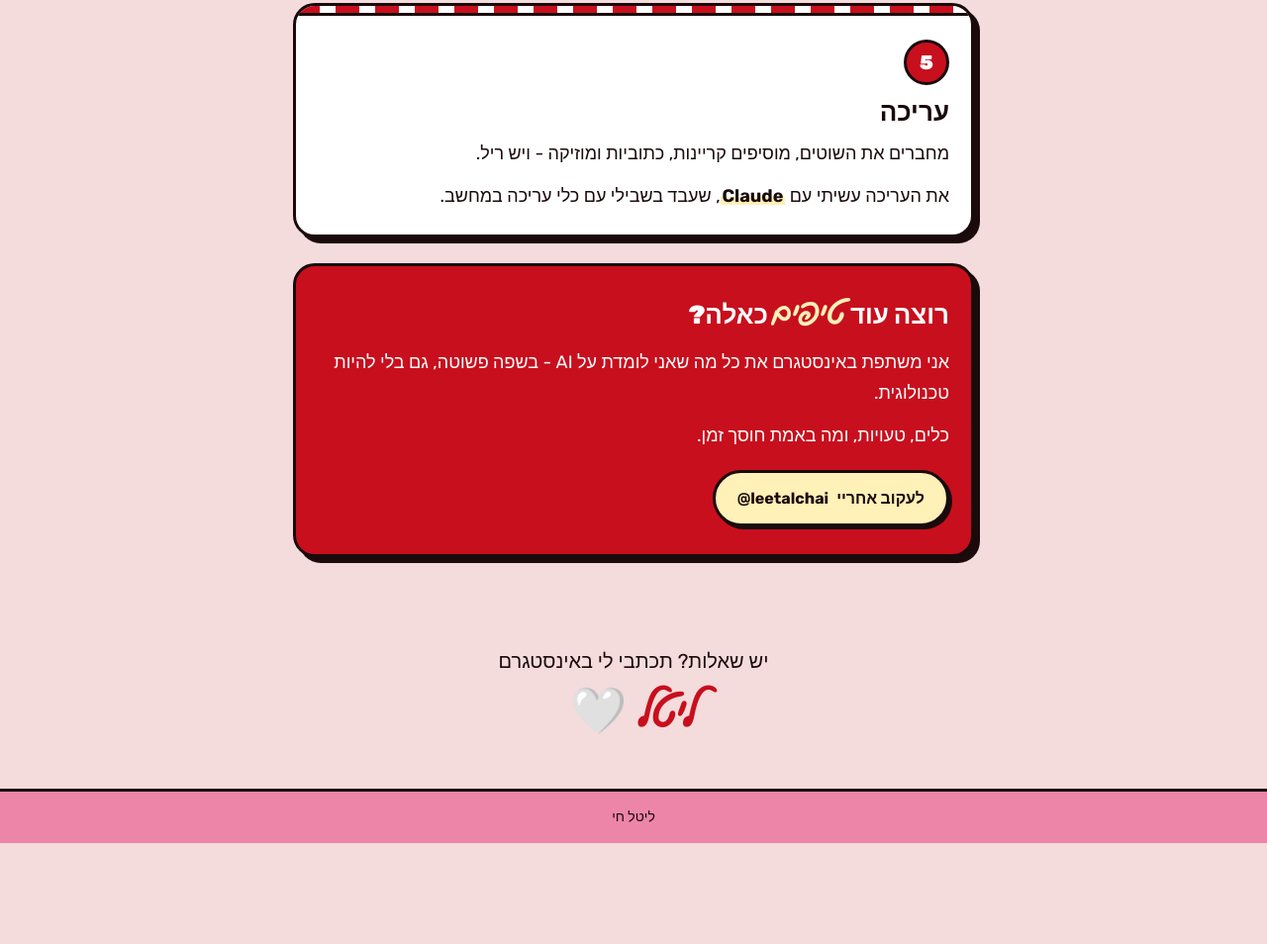
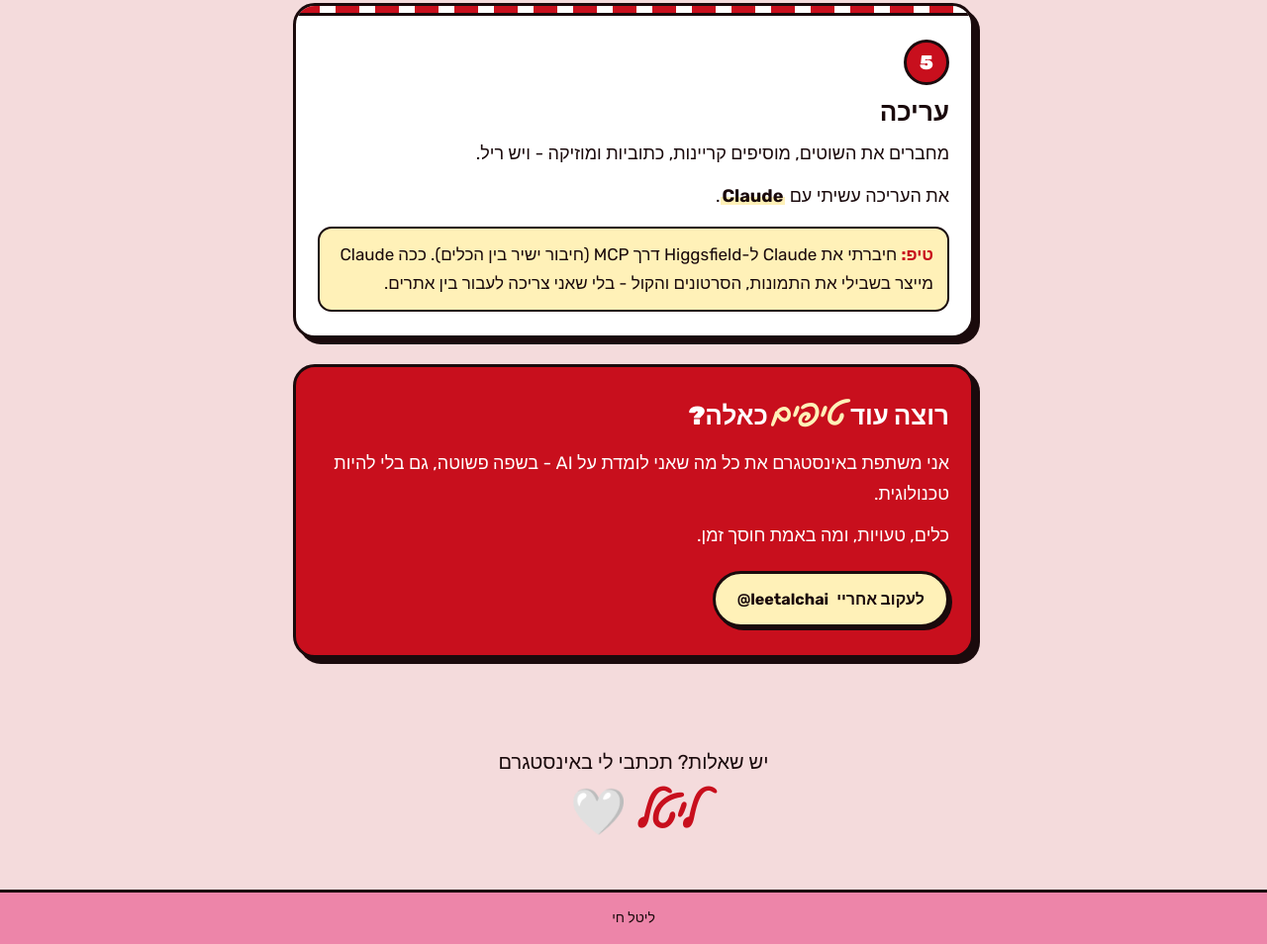
Before and after one commit to Leetal-Sitelcool/twin-guide, a plain HTML site: page index.html in a window 1280 px wide. Shown: the part 3111-4065 px from the top of the page at 99% size. Before the commit the page ends 3963 px from the top, so only its background shows below. Drawn offline with Linux system fonts and the light colour scheme.

Commit message:
עדכון מדריך הכפילה - 15-11-2026

```diff
--- a/index.html
+++ b/index.html
@@ -289,7 +289,8 @@
         <span class="num">5</span>
         <h2>עריכה</h2>
         <p>מחברים את השוטים, מוסיפים קריינות, כתוביות ומוזיקה - ויש ריל.</p>
-        <p>את העריכה עשיתי עם <mark>Claude</mark>, שעבד בשבילי עם כלי עריכה במחשב.</p>
+        <p>את העריכה עשיתי עם <mark>Claude</mark>.</p>
+        <div class="tip"><strong>טיפ:</strong> חיברתי את Claude ל-Higgsfield דרך MCP (חיבור ישיר בין הכלים). ככה Claude מייצר בשבילי את התמונות, הסרטונים והקול - בלי שאני צריכה לעבור בין אתרים.</div>
       </article>
 
       <section class="honest">
```
